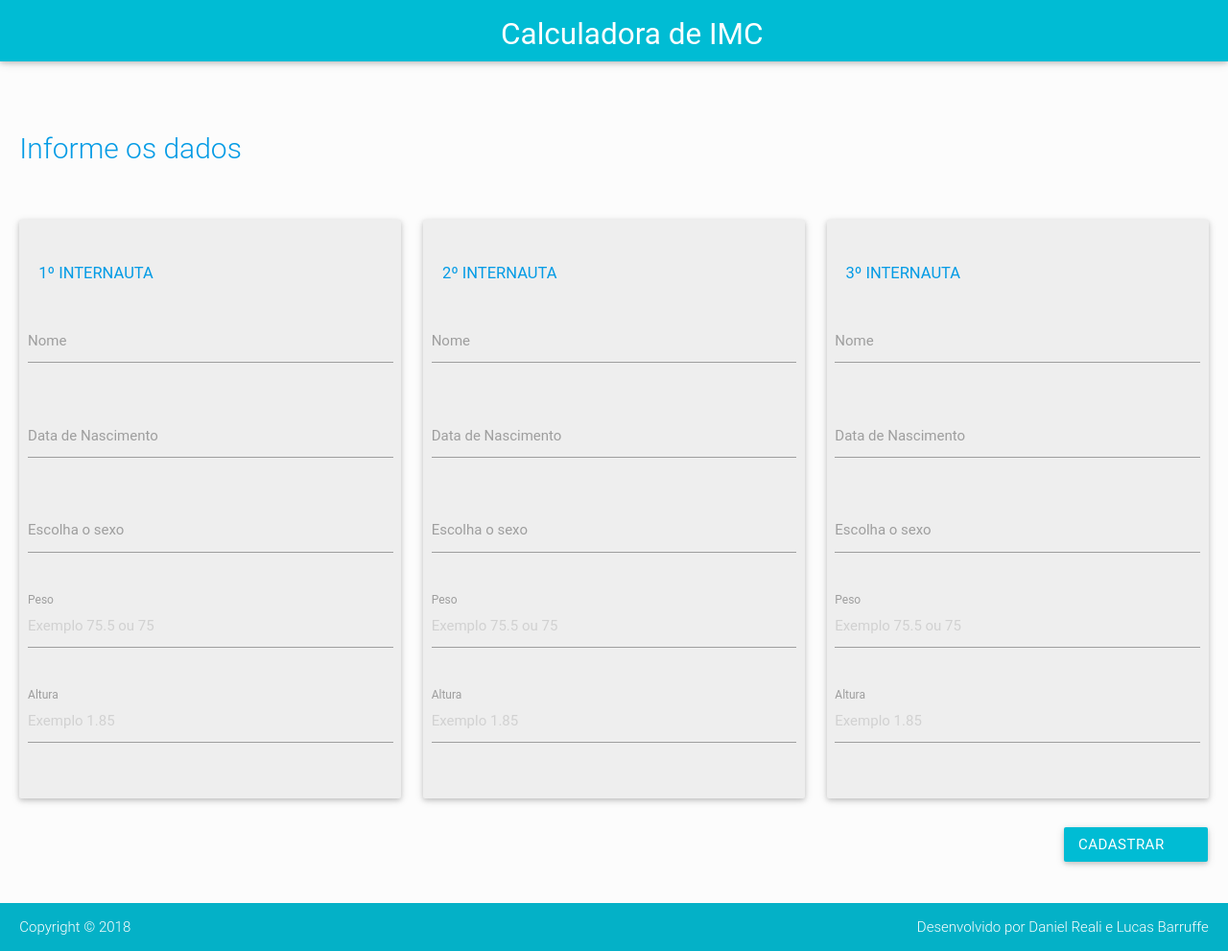
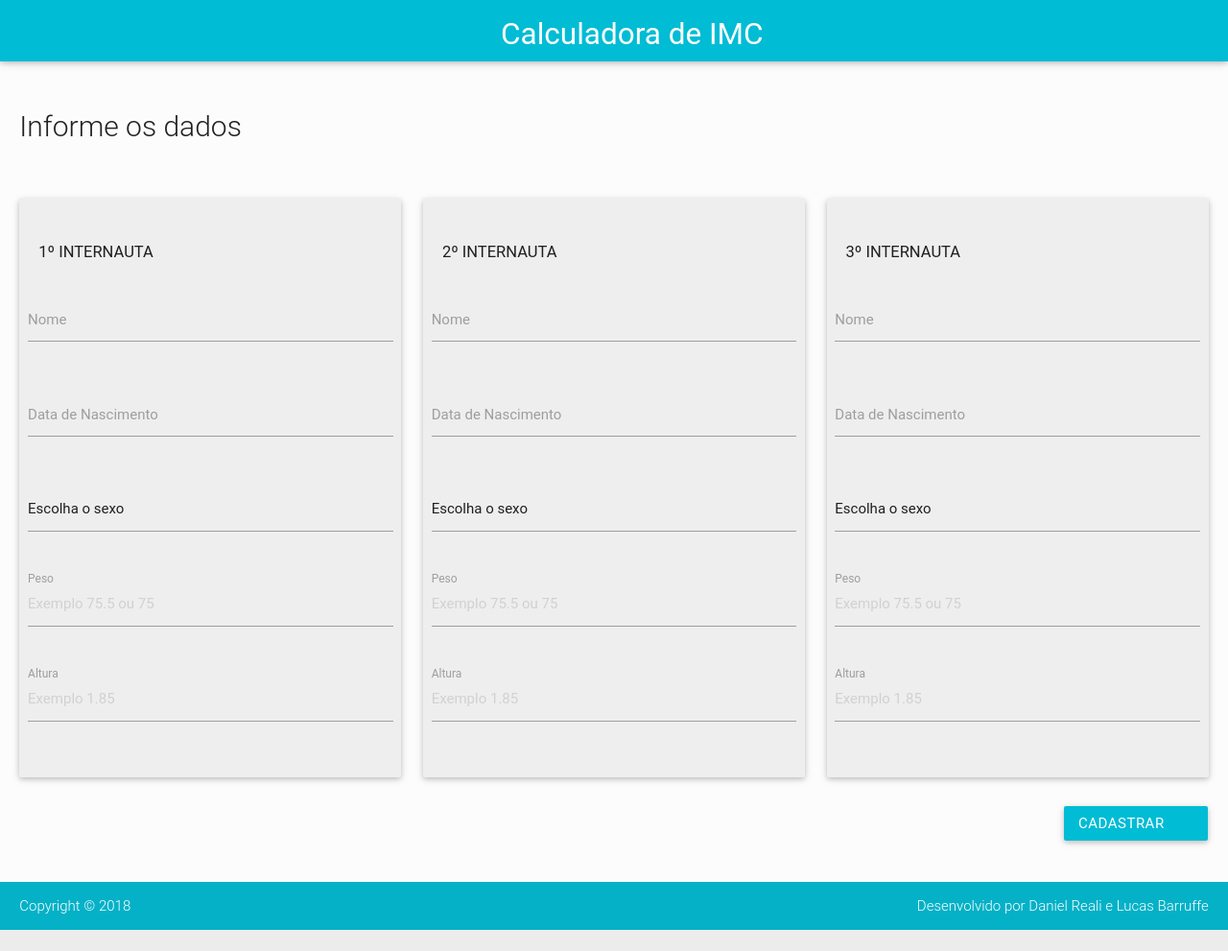
Before and after one commit to labarruffe/imc-calculator, a PHP site: page / in a window 1280 px wide. Shown: the whole page at 96% size. After the commit the page ends 969 px from the top, so only its background shows below. Run offline with PHP 8.4, Linux system fonts and the light colour scheme; some libraries are stand-ins or nearby versions; some web fonts are replaced.

Commit message:
Fix load bug and terminado desenvolvimento do projeto

```diff
--- a/css/custom-style.css
+++ b/css/custom-style.css
@@ -63,8 +63,8 @@
     color:white;
 }
 
-.select-dropdown {
-    color: #9e9e9e;
+.picker__day--selected, .picker__day--selected:hover, .picker--focused .picker__day--selected {
+    background-color: #00bcd4;
 }
 
 ul.dropdown-content.select-dropdown li span {
--- a/index.php
+++ b/index.php
@@ -11,7 +11,6 @@
     <link href="css/custom-style.css" type="text/css" rel="stylesheet" media="screen,projection">
     <!-- CSS style Horizontal Nav (Layout 03)-->
     <link href="css/style-horizontal.css" type="text/css" rel="stylesheet" media="screen,projection">
-
 
 	<!-- INCLUDED PLUGIN CSS ON THIS PAGE -->
 	<link href="css/prism.css" type="text/css" rel="stylesheet" media="screen,projection">
@@ -35,7 +34,7 @@
 	<div class="navbar-fixed">
 		<nav class="cyan">
 			<div class="nav-wrapper">
-					<h1 class="logo-wrapper"><a href="index.php" class="brand-logo darken-1">Calculadora de IMC</h1>
+				<h1 class="logo-wrapper"><a href="index.php" class="brand-logo darken-1">Calculadora de IMC</a></h1>
 			</div>
 		</nav>
 	</div>
```
Lines whose indentation alone changed are shown as unchanged.
